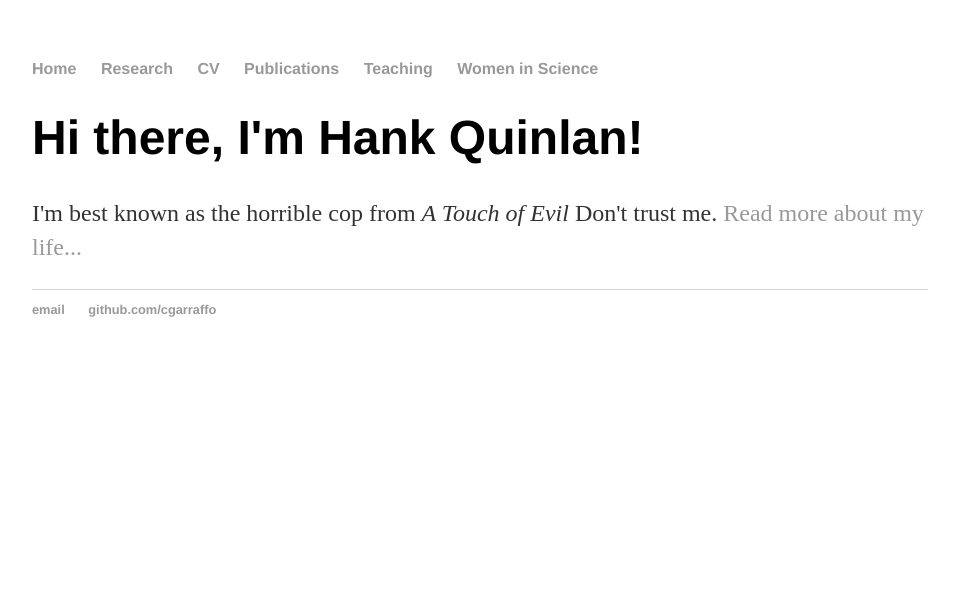
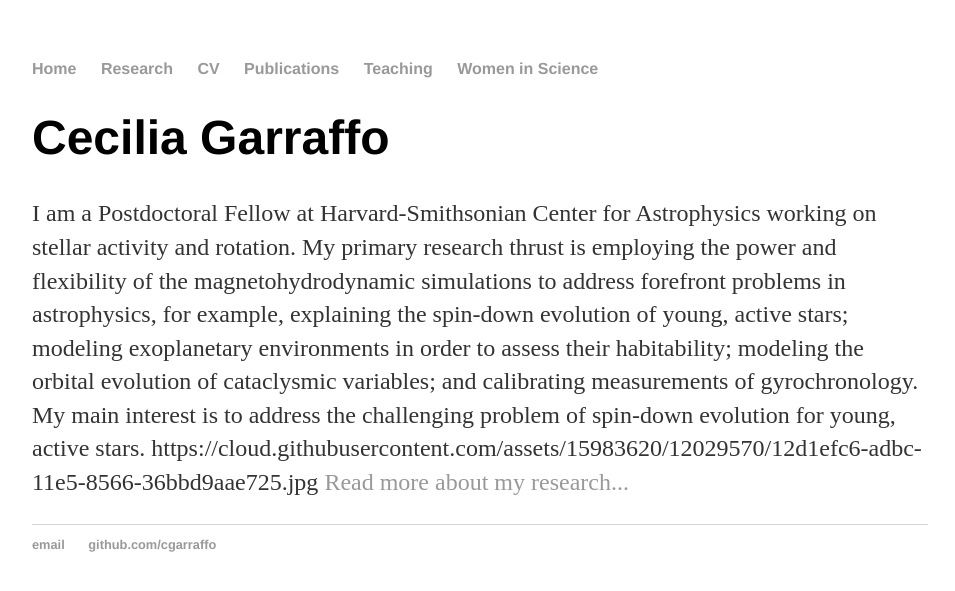
Before and after one commit to cgarraffo/camel, a Jekyll site: the page built from index.html, in a window 1280 px wide. Shown: the top 591 px of the page, without its empty margins (160-1115 px from the left). Built offline with Jekyll 4.4.1, drawn with Linux system fonts in a browser that asks for light colours.

Commit message:
Update index.html

```diff
--- a/index.html
+++ b/index.html
@@ -1,8 +1,14 @@
 ---
 layout: default
-title: Hank Quinlan, Horrible Cop
+title: Cecilia Garraffo
 ---
 <div class="blurb">
-	<h1>Hi there, I'm Hank Quinlan!</h1>
-	<p>I'm best known as the horrible cop from <em>A Touch of Evil</em> Don't trust me. <a href="/about">Read more about my life...</a></p>
-</div><!-- /.blurb -->
+	<h1>Cecilia Garraffo</h1>
+				<p>I am a Postdoctoral Fellow at Harvard-Smithsonian Center for Astrophysics working on stellar activity and rotation.
+				My primary research thrust is employing the power and flexibility of the
+				magnetohydrodynamic simulations to address forefront problems in astrophysics, for example, explaining the spin-down evolution of young, active stars;
+				modeling exoplanetary environments in order to assess their habitability; modeling the orbital evolution
+				of cataclysmic variables; and calibrating measurements of gyrochronology.
+				My main interest is to address the challenging problem of spin-down evolution for young, active stars.
+https://cloud.githubusercontent.com/assets/15983620/12029570/12d1efc6-adbc-11e5-8566-36bbd9aae725.jpg
+				<a href="/research">Read more about my research...</a></p>
```
